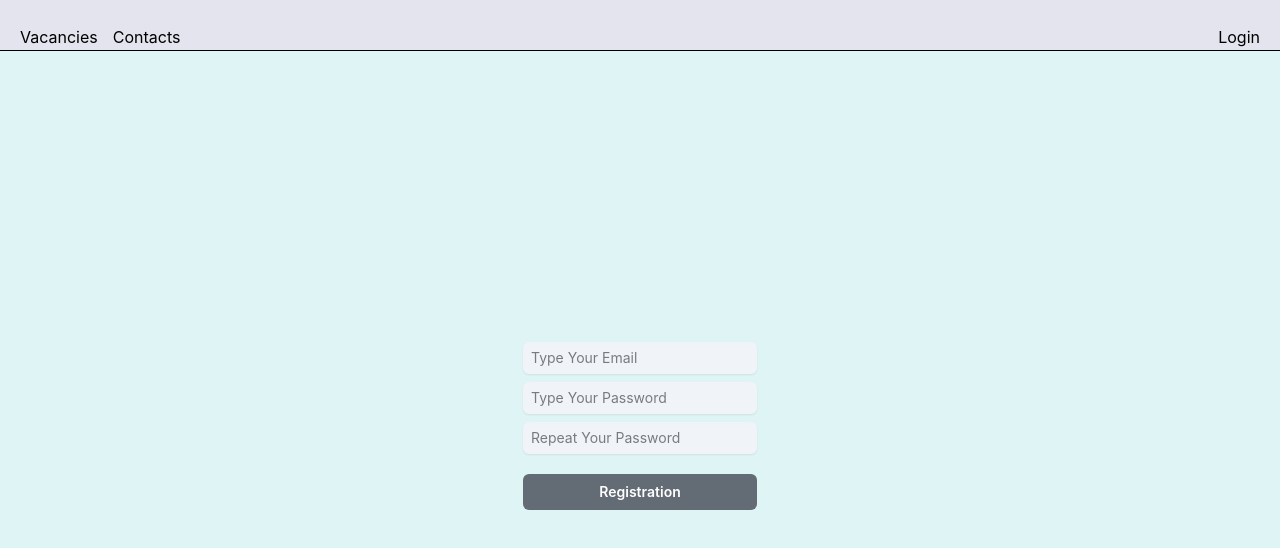
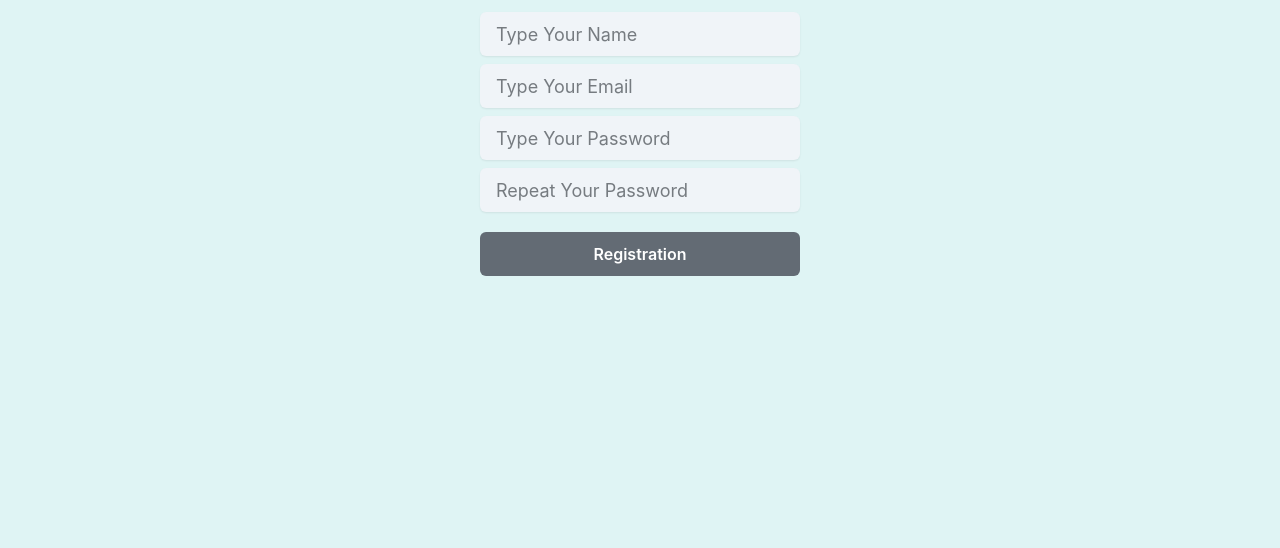
Before and after one commit to KonstantinShilkov/CrewingConnect, a React (Create React App) app: page /register in a window 1280 px wide. Shown: the top 548 px of the page. Built offline with nearby package versions, Linux system fonts and the light colour scheme.

Commit message:
CC-0 Fix styles, remove header for auth pages

```diff
--- a/src/App.css
+++ b/src/App.css
@@ -7,17 +7,8 @@
     height: 100vh;
 }
 
-.app-wrapper {
-    display: flex;
-    height: 50px;
-    background-color: rgb(227, 228, 238);
-    align-items: self-end;
-    border-bottom: 1px solid black;
-    width:100vw ;
-}
-
 .app-wrapper-content {
     display: flex;
-    flex: 12;
+    flex: 1;
     background-color: rgb(223, 244, 244)
 }
--- a/src/App.js
+++ b/src/App.js
@@ -10,9 +10,8 @@ function App() {
   return (
     <BrowserRouter>
     <div className='container'>
-      <div className='app-wrapper'>
       <Header  />
-      </div>
+
       <div className='app-wrapper-content'>
       <Routes>
         <Route path="/" element={<Navigate to="/vacancies" replace />} />
--- a/src/components/header/Header.jsx
+++ b/src/components/header/Header.jsx
@@ -1,14 +1,29 @@
-import React from 'react';
+import React, {useMemo} from 'react';
 import HeaderNav from './HeaderNav';
 import s from './Header.module.css'
+import { useLocation } from "react-router-dom";
 
-
+const noHeaderRoutes  = ['/login', '/register']
 
 const Header = () => {
+    const location = useLocation()
+
+    const hideHeader = useMemo(() => {
+        return noHeaderRoutes.includes(location.pathname)
+    }, [location])
+
+    console.log(location)
+
+    if (hideHeader) {
+        return <></>
+    }
+
     return (
-        <div>
-            <HeaderNav/>
-         </div>
+        <div className={s.wrapper}>
+            <div className={s.container}>
+                <HeaderNav/>
+             </div>
+        </div>
     )
 }
 
--- a/src/components/header/Header.module.css
+++ b/src/components/header/Header.module.css
@@ -1,50 +1,39 @@
+.container {
+    display: flex;
+    flex: 1;
+}
+
 .navContainer {
     display: flex;
+    justify-content: space-between;
     padding-bottom: 3px;
     gap: 15px;
-    width:100vw ;
+    flex: 1;
+    margin: 12px 24px;
 }
 
 .hiddenContainer {
     display: none
 }
 
-.item1 a {
+.navItems {
+    display: flex;
+    gap: 16px;
+}
+
+.item {
     text-decoration: none;
 }
 
-.item1 a:hover {
+.item:hover {
     text-decoration: underline;
 }
 
-.item2 a {
-    text-decoration: none;
+.wrapper {
+    display: flex;
+    height: 50px;
+    background-color: rgb(227, 228, 238);
+    align-items: self-end;
+    border-bottom: 1px solid black;
+    width:100vw ;
 }
-
-.item2 a:hover {
-    text-decoration: underline;
-}
-
-.item3 a {
-    text-decoration: none;
-}
-
-.item3 a:hover {
-    text-decoration: underline;
-}
-
-.item1 {
-    display: flex;
-    padding-left: 20px;
-}
-
-.item2 {
-
-}
-
-.item3 {
-    display: flex;
-    padding-right: 20px;
-    margin-left: auto;
-
-}
--- a/src/components/header/HeaderNav.jsx
+++ b/src/components/header/HeaderNav.jsx
@@ -1,29 +1,24 @@
 import React from 'react';
-import { NavLink, Route } from 'react-router-dom';
+import {NavLink} from 'react-router-dom';
 import s from './Header.module.css'
 
+const HeaderNav = () => {
+    return (
+        <nav className={s.navContainer}>
+            <div className={s.navItems}>
+                <NavLink className={s.item} to="vacancies"
+                         style={({isActive}) =>
+                             (isActive ? {color: 'SteelBlue'} : {color: 'inherit'})}> Vacancies </NavLink>
+                <NavLink className={s.item} to="contacts"
+                         style={({isActive}) =>
+                             (isActive ? {color: 'SteelBlue'} : {color: 'inherit'})}> Contacts </NavLink>
+            </div>
 
-const HeaderNav = () => {
-
-  return (
-    <nav className={s.navContainer} >
-      <div className={s.item1}>
-        <NavLink to="vacancies"
-          style={({ isActive }) =>
-            (isActive ? { color: 'SteelBlue' } : { color: 'inherit' })} > Vacancies </NavLink>
-      </div>
-      <div className={s.item2}>
-        <NavLink to="contacts"
-          style={({ isActive }) =>
-            (isActive ? { color: 'SteelBlue' } : { color: 'inherit' })} > Contacts </NavLink>
-      </div>
-      <div className={s.item3}>
-        <NavLink className={s.login} to="login"
-          style={({ isActive }) =>
-            (isActive ? { color: 'SteelBlue' } : { color: 'inherit' })} > Login </NavLink>
-      </div>
-    </nav>
-  );
+            <NavLink className={s.item} to="login"
+                     style={({isActive}) =>
+                         (isActive ? {color: 'SteelBlue'} : {color: 'inherit'})}> Login </NavLink>
+        </nav>
+    );
 }
 
 export default HeaderNav
--- a/src/pages/Contacts.jsx
+++ b/src/pages/Contacts.jsx
@@ -4,7 +4,7 @@ const Contacts = () => {
     return (
         <div>
             Contacts
-            </div>
+        </div>
     )
 }
 
--- a/src/pages/login/Login.jsx
+++ b/src/pages/login/Login.jsx
@@ -1,11 +1,11 @@
 import React from 'react';
 import Input from '@mui/joy/Input';
-import { Button } from '@mui/joy';
+import {Button} from '@mui/joy';
 import s from './Login.module.css'
-import { useNavigate } from 'react-router-dom';
-import { useForm } from 'react-hook-form';
-import { auth } from '../../config/firebase';
-import { createUserWithEmailAndPassword } from 'firebase/auth';
+import {useNavigate} from 'react-router-dom';
+import {useForm} from 'react-hook-form';
+import {auth} from '../../config/firebase';
+import {createUserWithEmailAndPassword} from 'firebase/auth';
 
 const Login = () => {
     const navigate = useNavigate();
@@ -14,13 +14,11 @@ const Login = () => {
         navigate('/register');
     };
 
-    const { register, handleSubmit, formState: { errors }} = useForm()
+    const {register, handleSubmit, formState: {errors}} = useForm()
 
     const onSubmit = async (data) => {
         await createUserWithEmailAndPassword(auth, data.email, data.password)
     }
-
-
 
     return (
         <div className={s.mainContainer}>
@@ -33,7 +31,7 @@ const onSubmit = async (data) => {
                         })}
                         placeholder='Type Your Email'
                         color="neutral"
-                        size="sm"
+                        size="lg"
                         variant="soft"
                         type='email'
                     />
@@ -50,14 +48,14 @@ const onSubmit = async (data) => {
                         })}
                         placeholder='Type Your Password'
                         color="neutral"
-                        size="sm"
+                        size="lg"
                         variant="soft"
                         type='password'
                     />
                     <p>{errors.password?.message}</p>
                 </div>
                 <div className={s.loginContainer}>
-                    <Button size="sm"
+                    <Button size="lg"
                             type='submit'
                             variant="solid"
                             color="neutral"
@@ -73,7 +71,7 @@ const onSubmit = async (data) => {
                     <div className={s.registerContainer}>
                         <Button
                             onClick={navigateToRegister}
-                            size="sm"
+                            size="lg"
                             variant="solid"
                             color="neutral"
                             fullWidth="auto"
--- a/src/pages/register/Register.jsx
+++ b/src/pages/register/Register.jsx
@@ -13,21 +13,21 @@ const {register, handleSubmit} = useForm()
     <form onSubmit={handleSubmit((data)=>{
         console.log(data)
     })}>
-            <div className={s.nameContainer}>
+            <div className={s.emailContainer}>
                 <Input
                 {...register('firstName')}
                 placeholder='Type Your Name'
                 color="neutral"
-                size="sm"
+                size="lg"
                 variant="soft"
                 />
             </div>
-            <div className={s.emailContainer}>
+            <div className={s.nameContainer}>
                 <Input
                 {...register('email')}
                 placeholder='Type Your Email'
                 color="neutral"
-                size="sm"
+                size="lg"
                 variant="soft"
                 />
             </div>
@@ -36,7 +36,7 @@ const {register, handleSubmit} = useForm()
                 {...register('password1')}
                 placeholder='Type Your Password'
                 color="neutral"
-                size="sm"
+                size="lg"
                 variant="soft"
                 type='password'
                 />
@@ -46,7 +46,7 @@ const {register, handleSubmit} = useForm()
                 {...register('password2')}
                 placeholder='Repeat Your Password'
                 color="neutral"
-                size="sm"
+                size="lg"
                 variant="soft"
                 type='password'
                 />
@@ -54,7 +54,7 @@ const {register, handleSubmit} = useForm()
             <div className={s.registerContainer}>
                 <Button
                 type='submit'
-                // size="sm"
+                 size="lg"
                 variant="solid"
                 color="neutral"
                 fullWidth="auto"
--- a/src/pages/register/Register.module.css
+++ b/src/pages/register/Register.module.css
@@ -1,17 +1,18 @@
 .mainContainer {
     display: flex;
-    /* flex-direction: column; */
-    /* padding: 10px 10px 10px; */
-    /* justify-content: left; */
-    /* gap: 10px; */
-    margin: auto ;
-    /* align-items: space-around; */
-
+    align-items: center;
+    justify-content: center;
+    flex: 1;
+    margin-bottom: 40%;
 }
 
 .textContainer{
     display: flex;
     margin-top: 200px;
+}
+
+.nameContainer {
+    margin-bottom: 8px;
 }
 
 .emailContainer {
@@ -27,7 +28,3 @@
     margin-top: 20px;
 
 }
-
-.nameContainer{
-    display: none;
-}
```
Lines whose indentation alone changed are shown as unchanged.
